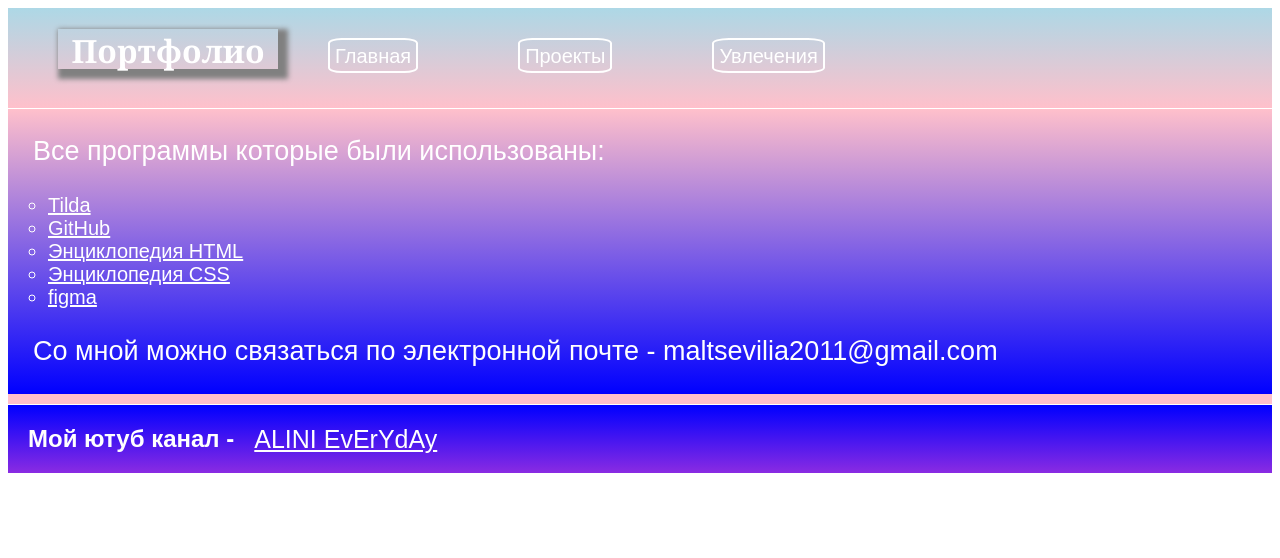
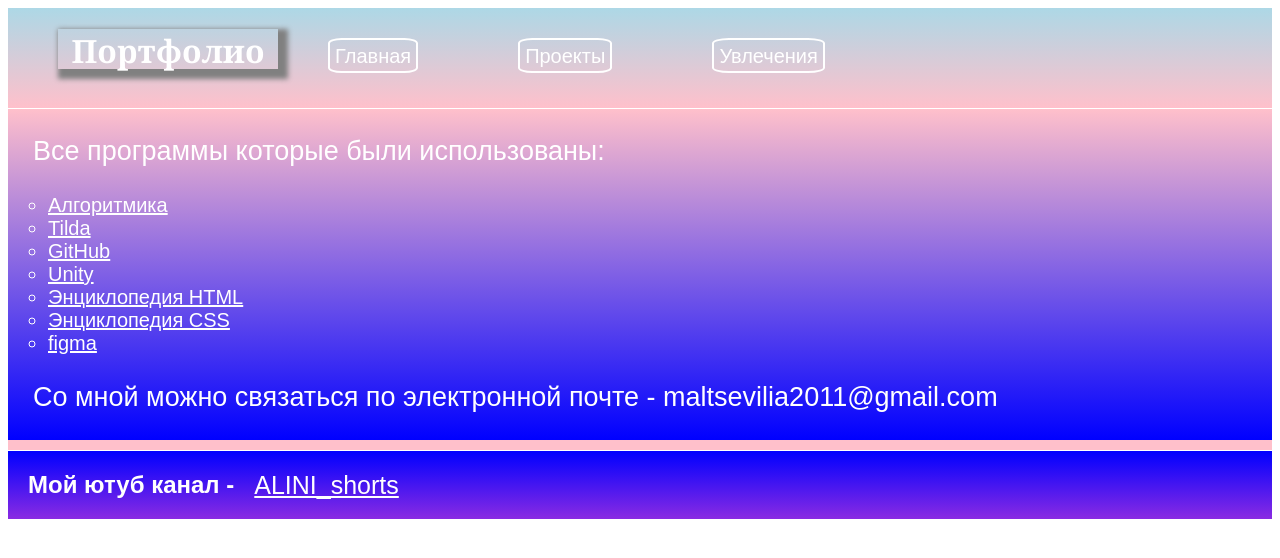
Before and after one commit to ilimaltsev/portfolio-info, a plain HTML site: page index.html in a window 1280 px wide. Drawn offline with Linux system fonts and the light colour scheme.

Commit message:
Update index.html

```diff
--- a/index.html
+++ b/index.html
@@ -13,8 +13,10 @@
         <main>
             <p>Все программы которые были использованы:
                 <ul type ="circle">
+                    <li><a href= = "https://learn.algoritmika.org/main">Алгоритмика</a></li>
                     <li><a href = "https://tilda.cc/ru/">Tilda</a></li>
                     <li><a href = "https://github.com/">GitHub</a></li>
+                    <li><a href = "https://unity.com/ru">Unity</a></li>
                     <li><a href = "http://htmlbook.ru/html">Энциклопедия HTML</a></li>
                     <li><a href = "http://htmlbook.ru/css">Энциклопедия CSS</a></li>
                     <li><a href = "https://www.figma.com/">figma</a></li>
@@ -24,7 +26,7 @@
         </main>
         <footer>
         <h2>Мой ютуб канал - </h2>
-        <a class ="hhh" href="https://youtube.com/@alini_yt">ALINI EvErYdAy</a>
+        <a class ="hhh" href="https://youtube.com/@alini.shorts">ALINI_shorts</a>
         </footer>
     </body>
 </html>
```
